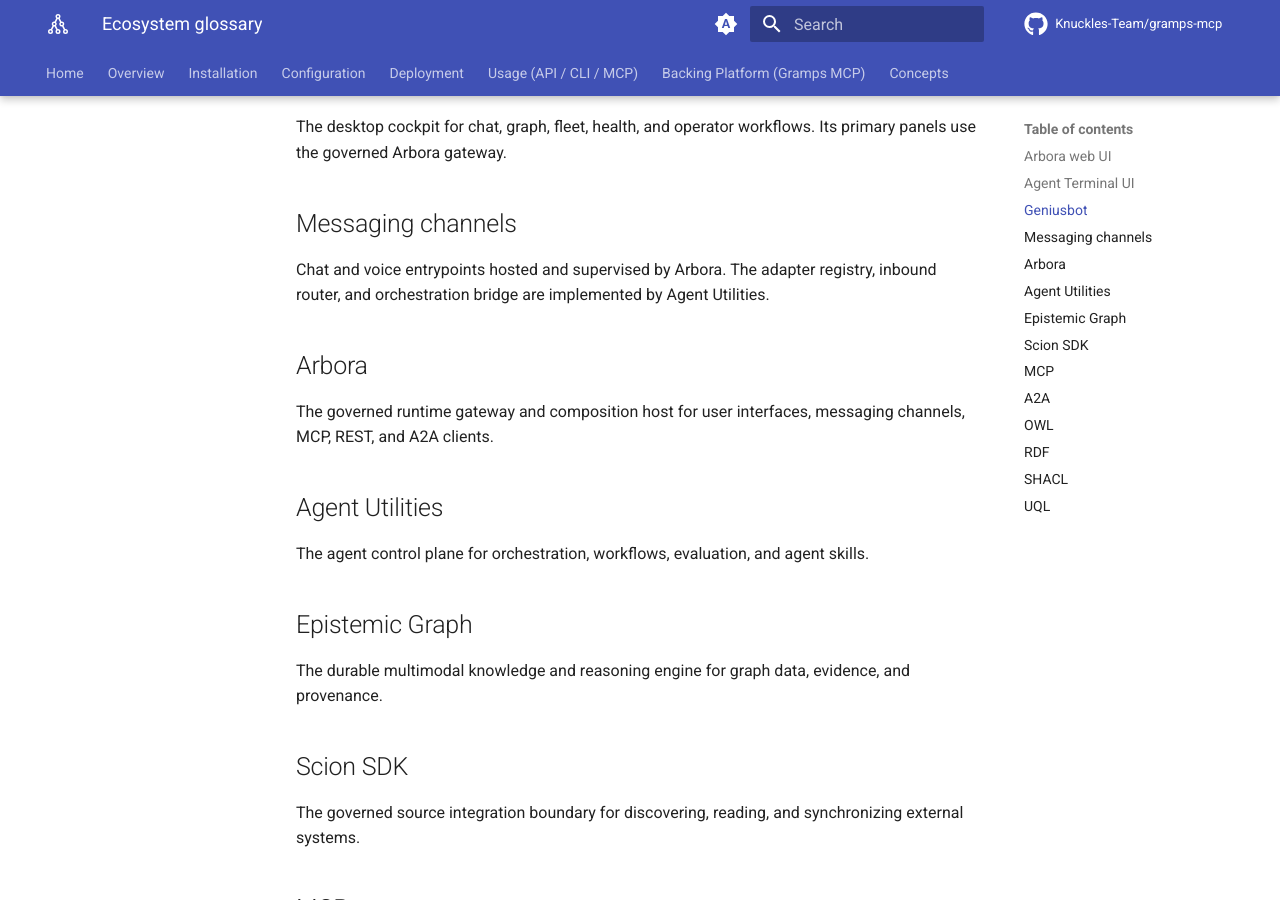
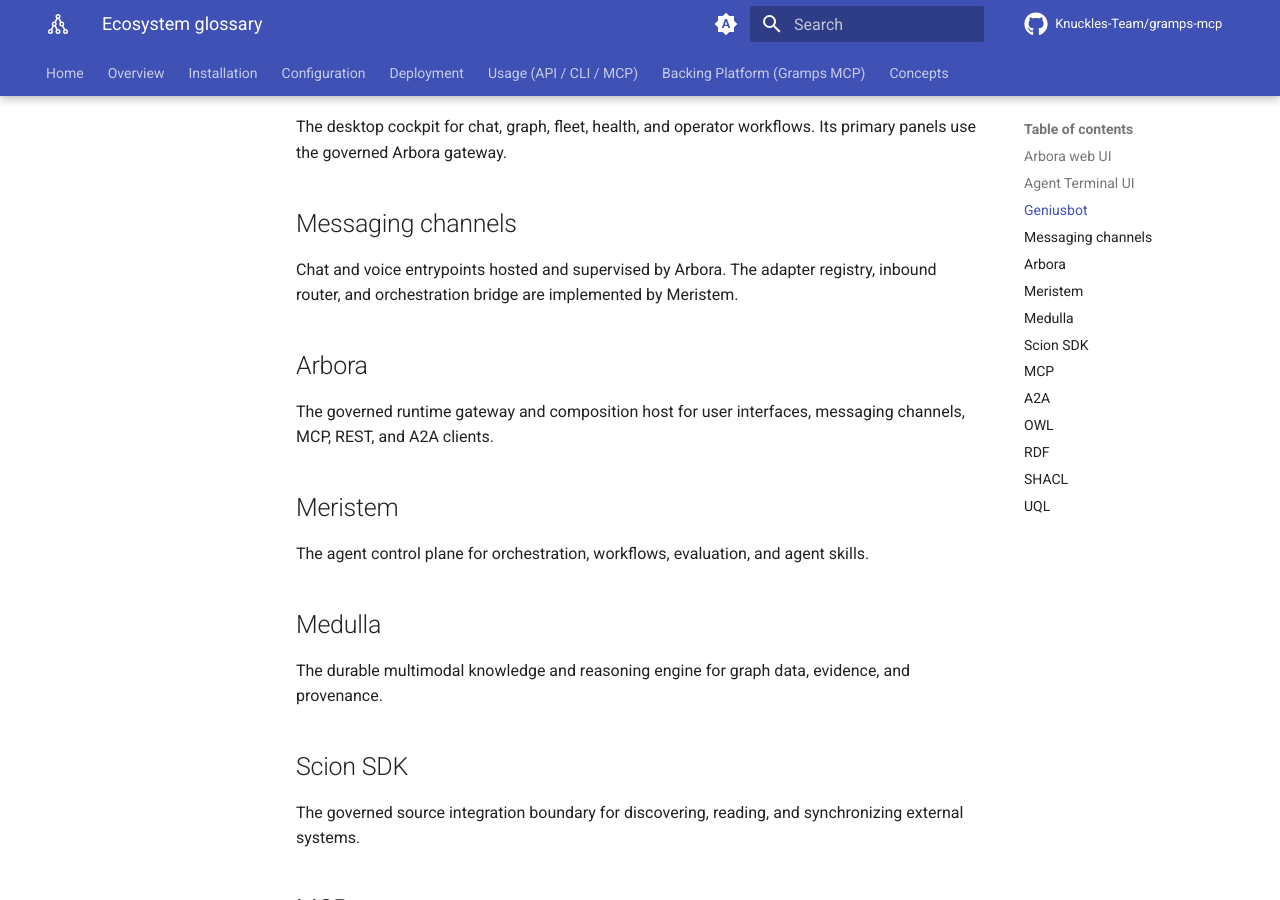
Before and after one commit to Knuckles-Team/gramps-mcp, an MkDocs documentation site: the page built from docs/glossary.md, in a window 1280 px wide and 900 px high, scrolled down 423 px. Built offline with MkDocs 1.6.1 and Material for MkDocs 9.7.7, drawn with Linux system fonts in a browser that asks for light colours; comment, search, counter and statistics services are not loaded.

Commit message:
chore: finish the agent-utilities to meristem rename (and related stale names) (#36)
Replaces the stale ecosystem names left in this repository: agent-utilities
becomes meristem, epistemic-graph becomes medulla, agent-connector-sdk becomes
scion-sdk and graph-os becomes arbora, in code, docs, config, tests and file
names. Hard cutover, no aliases. CHANGELOG history is left as written, and the
ontology namespace IRIs are intentionally untouched pending a separate decision.

Spec: none (rename cleanup: agent-utilities is now meristem)

Co-authored-by: Claude Sonnet 5.5 <noreply@anthropic.com>

````diff
--- a/docs/glossary.md
+++ b/docs/glossary.md
@@ -14,17 +14,17 @@ The desktop cockpit for chat, graph, fleet, health, and operator workflows. Its
 
 ## Messaging channels
 
-Chat and voice entrypoints hosted and supervised by Arbora. The adapter registry, inbound router, and orchestration bridge are implemented by Agent Utilities.
+Chat and voice entrypoints hosted and supervised by Arbora. The adapter registry, inbound router, and orchestration bridge are implemented by Meristem.
 
 ## Arbora
 
 The governed runtime gateway and composition host for user interfaces, messaging channels, MCP, REST, and A2A clients.
 
-## Agent Utilities
+## Meristem
 
 The agent control plane for orchestration, workflows, evaluation, and agent skills.
 
-## Epistemic Graph
+## Medulla
 
 The durable multimodal knowledge and reasoning engine for graph data, evidence, and provenance.
 
--- a/docs/installation.md
+++ b/docs/installation.md
@@ -20,8 +20,8 @@ uv pip install "gramps-mcp[agent]"
 ```
 
 The `[mcp]` extra adds the MCP server surface. The `[agent]` extra adds the current
-`agent-runtime` and Logfire. Agent Utilities itself always brings the supported
-`epistemic-graph[full]` runtime; no numeric-only profile or second Python optimizer is
+`agent-runtime` and Logfire. Meristem itself always brings the supported
+`medulla[full]` runtime; no numeric-only profile or second Python optimizer is
 needed.
 
 ## Source checkout
@@ -32,7 +32,7 @@ uv sync --all-extras
 ```
 
 Do not replace the package dependency with a local path or unpublished Git pin in a
-release artifact. If the required Agent Utilities floor is not yet available from the
+release artifact. If the required Meristem floor is not yet available from the
 selected registry, publish that dependency first and regenerate the lockfile afterward.
 
 ## Containers
--- a/docs/overview.md
+++ b/docs/overview.md
@@ -4,16 +4,16 @@
 
 1. Generated domain clients call the configured Gramps Web API through one hardened
    HTTPS base client.
-2. Condensed MCP tools route validated actions through the current Agent Utilities
+2. Condensed MCP tools route validated actions through the current Meristem
    dispatcher and move blocking HTTP work off the async event loop.
-3. The optional A2A server uses the current Agent Utilities agent runtime and the single
+3. The optional A2A server uses the current Meristem agent runtime and the single
    `gramps-genealogy-operations` skill.
 
 ## Current runtime contracts
 
-- Agent Utilities 1.27.1 or newer supplies AgentConfig, MCP registration, delegated
+- Meristem 1.27.1 or newer supplies AgentConfig, MCP registration, delegated
   authentication, transport-security profiles, and the mandatory
-  `epistemic-graph[full]` base dependency.
+  `medulla[full]` base dependency.
 - The vendored OpenAPI specification generates 147 operations across 35 domains. The
   generated paths are relative and cannot retain a source-spec authority.
 - The configured Gramps origin must be HTTPS. Redirects are not followed, path values
````
Also changed, not shown: README.md (+3 -3 lines), gramps_mcp/skills/gramps-genealogy-operations/SKILL.md (+1 -1 lines), gramps_mcp/skills/gramps-media-archive/SKILL.md (+2 -2 lines), gramps_mcp/skills/gramps-tree-ingestion/SKILL.md (+4 -4 lines), docs/assets/brands/medulla-logo-v1.png (renamed from docs/assets/brands/epistemic-graph-logo-v1.png), docs/assets/brands/meristem-logo-v1.png (renamed from docs/assets/brands/agent-utilities-logo-v1.png), 6 other files.
